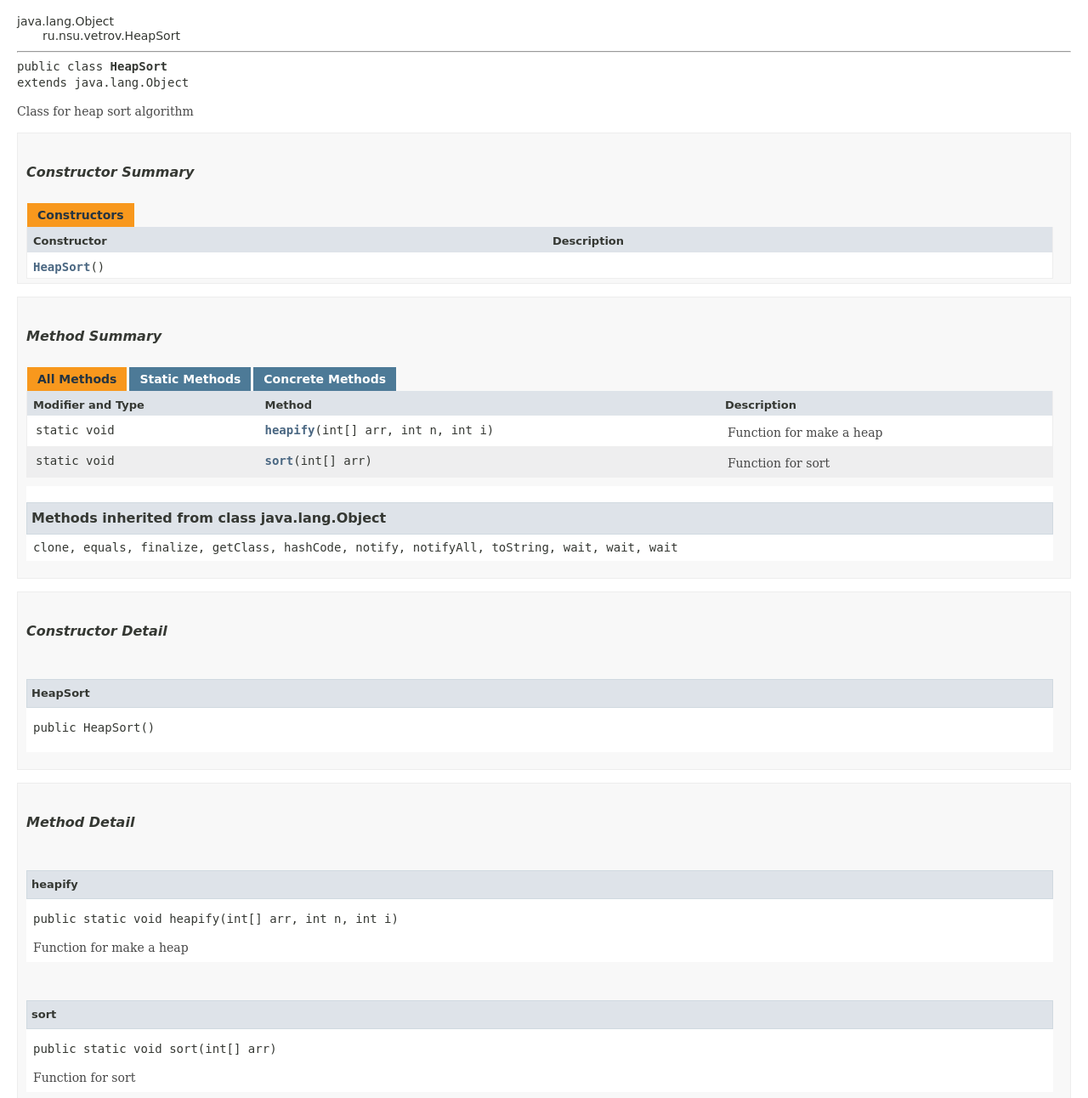
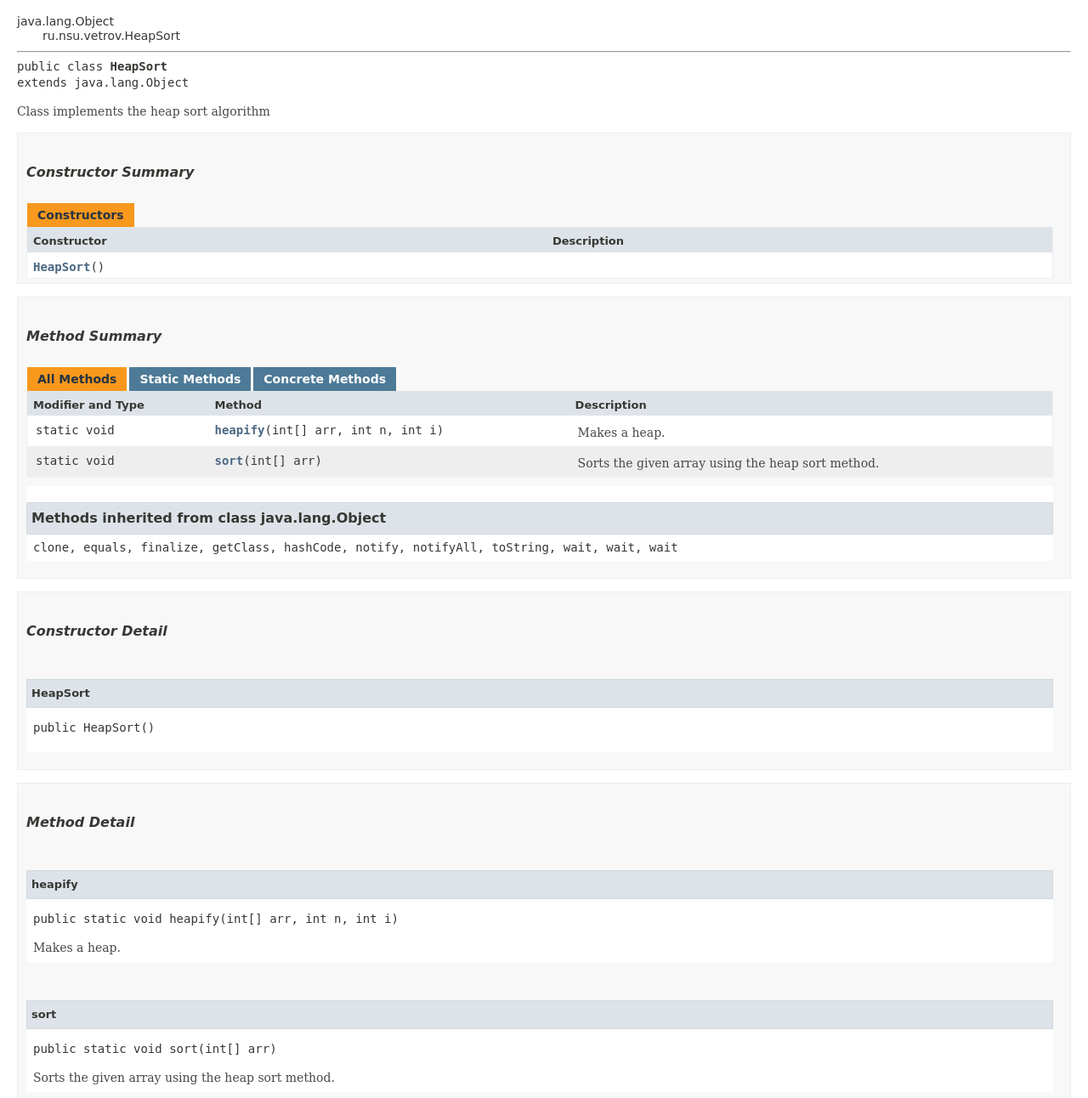
Before and after one commit to justProductAnalyst/OOP, a plain HTML site: page Task_1_1_1/ru/nsu/vetrov/HeapSort.html in a window 1280 px wide. Shown: the part 168-1460 px from the top of the page at 85% size. Drawn offline with Linux system fonts and the light colour scheme; no server answers; a script that the page names is missing; a web font is replaced by a local one.

Commit message:
Deploying to gh-pages from @ justProductAnalyst/OOP@5dc353fab0f34b4e45feb6cf09fcc16fe19dc42e 🚀

```diff
--- a/Task_1_1_1/ru/nsu/vetrov/HeapSort.html
+++ b/Task_1_1_1/ru/nsu/vetrov/HeapSort.html
@@ -132,7 +132,7 @@ $('.navPadding').css('padding-top', $('.fixedNav').css("height"));
 <hr>
 <pre>public class <span class="typeNameLabel">HeapSort</span>
 extends java.lang.Object</pre>
-<div class="block">Class for heap sort algorithm</div>
+<div class="block">Class implements the heap sort algorithm</div>
 </li>
 </ul>
 </div>
@@ -180,14 +180,14 @@ extends java.lang.Object</pre>
        int&nbsp;n,
        int&nbsp;i)</code></th>
 <td class="colLast">
-<div class="block">Function for make a heap</div>
+<div class="block">Makes a heap.</div>
 </td>
 </tr>
 <tr id="i1" class="rowColor">
 <td class="colFirst"><code>static void</code></td>
 <th class="colSecond" scope="row"><code><span class="memberNameLink"><a href="#sort(int%5B%5D)">sort</a></span>&#8203;(int[]&nbsp;arr)</code></th>
 <td class="colLast">
-<div class="block">Function for sort</div>
+<div class="block">Sorts the given array using the heap sort method.</div>
 </td>
 </tr>
 </table>
@@ -242,7 +242,7 @@ extends java.lang.Object</pre>
 <pre class="methodSignature">public static&nbsp;void&nbsp;heapify&#8203;(int[]&nbsp;arr,
                            int&nbsp;n,
                            int&nbsp;i)</pre>
-<div class="block">Function for make a heap</div>
+<div class="block">Makes a heap.</div>
 </li>
 </ul>
 <a id="sort(int[])">
@@ -252,7 +252,7 @@ extends java.lang.Object</pre>
 <li class="blockList">
 <h4>sort</h4>
 <pre class="methodSignature">public static&nbsp;void&nbsp;sort&#8203;(int[]&nbsp;arr)</pre>
-<div class="block">Function for sort</div>
+<div class="block">Sorts the given array using the heap sort method.</div>
 </li>
 </ul>
 </li>
```
Also changed, not shown: Task_1_1_1/allclasses-index.html (+1 -1 lines), Task_1_1_1/index-all.html (+3 -3 lines), Task_1_1_1/ru/nsu/vetrov/package-summary.html (+1 -1 lines), 3 other files.
